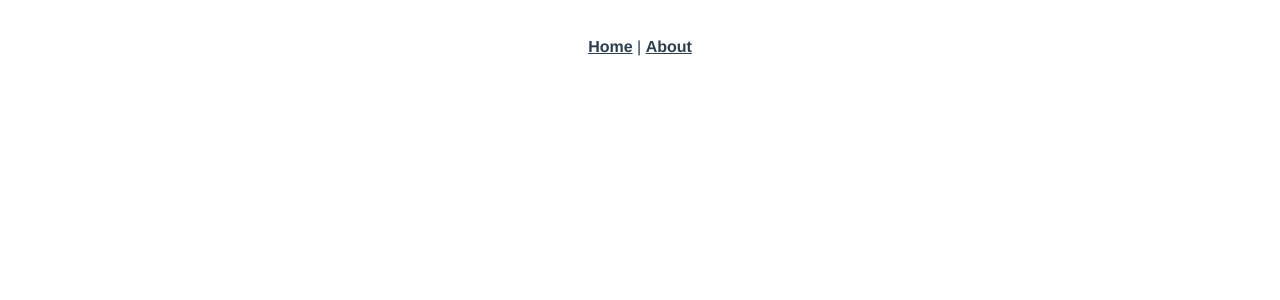
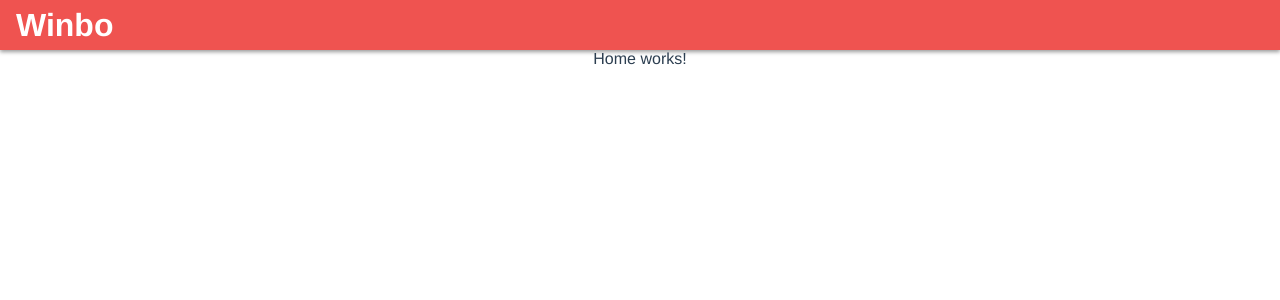
Before and after one commit to gustavo-hillesheim/window-board, a Vue app: page /#/home in a window 1280 px wide. Shown: the top 300 px of the page. Built offline with nearby package versions, Linux system fonts and the light colour scheme.

Commit message:
Init repository

```diff
--- a/src/App.vue
+++ b/src/App.vue
@@ -1,14 +1,15 @@
 <template>
   <div id="app">
-    <div id="nav">
-      <router-link to="/">Home</router-link> |
-      <router-link to="/about">About</router-link>
-    </div>
-    <router-view/>
+    <router-view />
   </div>
 </template>
 
 <style>
+body {
+  padding: 0;
+  margin: 0;
+}
+
 #app {
   font-family: Avenir, Helvetica, Arial, sans-serif;
   -webkit-font-smoothing: antialiased;
--- a/src/components/HelloWorld.vue
+++ /dev/null
@@ -1,62 +0,0 @@
-<template>
-  <div class="hello">
-    <h1>{{ msg }}</h1>
-    <p>
-      For a guide and recipes on how to configure / customize this project,<br>
-      check out the
-      <a href="https://cli.vuejs.org" target="_blank" rel="noopener">vue-cli documentation</a>.
-    </p>
-    <h3>Installed CLI Plugins</h3>
-    <ul>
-      <li><a href="https://github.com/vuejs/vue-cli/tree/dev/packages/%40vue/cli-plugin-babel" target="_blank" rel="noopener">babel</a></li>
-      <li><a href="https://github.com/vuejs/vue-cli/tree/dev/packages/%40vue/cli-plugin-router" target="_blank" rel="noopener">router</a></li>
-      <li><a href="https://github.com/vuejs/vue-cli/tree/dev/packages/%40vue/cli-plugin-vuex" target="_blank" rel="noopener">vuex</a></li>
-      <li><a href="https://github.com/vuejs/vue-cli/tree/dev/packages/%40vue/cli-plugin-typescript" target="_blank" rel="noopener">typescript</a></li>
-    </ul>
-    <h3>Essential Links</h3>
-    <ul>
-      <li><a href="https://vuejs.org" target="_blank" rel="noopener">Core Docs</a></li>
-      <li><a href="https://forum.vuejs.org" target="_blank" rel="noopener">Forum</a></li>
-      <li><a href="https://chat.vuejs.org" target="_blank" rel="noopener">Community Chat</a></li>
-      <li><a href="https://twitter.com/vuejs" target="_blank" rel="noopener">Twitter</a></li>
-      <li><a href="https://news.vuejs.org" target="_blank" rel="noopener">News</a></li>
-    </ul>
-    <h3>Ecosystem</h3>
-    <ul>
-      <li><a href="https://router.vuejs.org" target="_blank" rel="noopener">vue-router</a></li>
-      <li><a href="https://vuex.vuejs.org" target="_blank" rel="noopener">vuex</a></li>
-      <li><a href="https://github.com/vuejs/vue-devtools#vue-devtools" target="_blank" rel="noopener">vue-devtools</a></li>
-      <li><a href="https://vue-loader.vuejs.org" target="_blank" rel="noopener">vue-loader</a></li>
-      <li><a href="https://github.com/vuejs/awesome-vue" target="_blank" rel="noopener">awesome-vue</a></li>
-    </ul>
-  </div>
-</template>
-
-<script lang="ts">
-import Vue from 'vue';
-
-export default Vue.extend({
-  name: 'HelloWorld',
-  props: {
-    msg: String,
-  },
-});
-</script>
-
-<!-- Add "scoped" attribute to limit CSS to this component only -->
-<style scoped>
-h3 {
-  margin: 40px 0 0;
-}
-ul {
-  list-style-type: none;
-  padding: 0;
-}
-li {
-  display: inline-block;
-  margin: 0 10px;
-}
-a {
-  color: #42b983;
-}
-</style>
--- /dev/null
+++ b/src/components/PageLayout.vue
@@ -0,0 +1,21 @@
+<template>
+  <PageLayoutTemplate>
+    <template #header>
+      <TheHeader />
+    </template>
+    <template #content>
+      <router-view />
+    </template>
+  </PageLayoutTemplate>
+</template>
+<script lang="ts">
+import Vue from "vue";
+
+import PageLayoutTemplate from "./templates/PageLayoutTemplate.vue";
+import TheHeader from "./molecules/TheHeader.vue";
+
+export default Vue.extend({
+  name: "page-layout",
+  components: { TheHeader, PageLayoutTemplate },
+});
+</script>
--- /dev/null
+++ b/src/components/atoms/TheLogo.vue
@@ -0,0 +1,17 @@
+<template>
+  <span class="logo">Winbo</span>
+</template>
+<script lang="ts">
+import Vue from "vue";
+
+export default Vue.extend({
+  name: "the-logo",
+});
+</script>
+<style scoped>
+.logo {
+  font-size: 32px;
+  font-weight: bold;
+  color: white;
+}
+</style>
--- /dev/null
+++ b/src/components/molecules/TheHeader.vue
@@ -0,0 +1,29 @@
+<template>
+  <div class="header">
+    <TheLogo />
+  </div>
+</template>
+<script lang="ts">
+import Vue from "vue";
+
+import TheLogo from "../atoms/TheLogo.vue";
+
+export default Vue.extend({
+  name: "the-header",
+  components: { TheLogo },
+});
+</script>
+<style scoped>
+.header {
+  display: flex;
+  min-height: 50px;
+  min-width: 100%;
+  background-color: #ef5350;
+  box-shadow: rgba(0, 0, 0, 0.4) 0px 2px 4px;
+}
+
+.logo {
+  margin: auto 0;
+  padding-left: 16px;
+}
+</style>
--- /dev/null
+++ b/src/components/templates/PageLayoutTemplate.vue
@@ -0,0 +1,21 @@
+<template>
+  <div class="layout">
+    <slot name="header" class="header"></slot>
+    <slot name="content"></slot>
+  </div>
+</template>
+<script lang="ts">
+import Vue from "vue";
+
+export default Vue.extend({
+  name: "page-layout-template",
+});
+</script>
+<style scoped>
+.layout {
+  display: flex;
+  flex-direction: column;
+  min-height: 100vh;
+  min-width: 100vw;
+}
+</style>
--- a/src/router/index.ts
+++ b/src/router/index.ts
@@ -1,27 +1,36 @@
-import Vue from 'vue'
-import VueRouter, { RouteConfig } from 'vue-router'
-import Home from '../views/Home.vue'
+import Vue from "vue";
+import VueRouter, { RouteConfig } from "vue-router";
 
-Vue.use(VueRouter)
+import HomePage from "../views/HomePage.vue";
+import PageLayout from "../components/PageLayout.vue";
+
+Vue.use(VueRouter);
 
 const routes: Array<RouteConfig> = [
   {
-    path: '/',
-    name: 'Home',
-    component: Home
+    path: "/",
+    name: "layout",
+    component: PageLayout,
+    children: [
+      {
+        path: "home",
+        name: "home",
+        component: HomePage,
+      },
+      {
+        path: "**",
+        redirect: "/home",
+      },
+    ],
   },
   {
-    path: '/about',
-    name: 'About',
-    // route level code-splitting
-    // this generates a separate chunk (about.[hash].js) for this route
-    // which is lazy-loaded when the route is visited.
-    component: () => import(/* webpackChunkName: "about" */ '../views/About.vue')
-  }
-]
+    path: "**",
+    redirect: "/home",
+  },
+];
 
 const router = new VueRouter({
-  routes
-})
+  routes,
+});
 
-export default router
+export default router;
--- a/src/views/About.vue
+++ /dev/null
@@ -1,5 +0,0 @@
-<template>
-  <div class="about">
-    <h1>This is an about page</h1>
-  </div>
-</template>
--- a/src/views/Home.vue
+++ /dev/null
@@ -1,18 +0,0 @@
-<template>
-  <div class="home">
-    <img alt="Vue logo" src="../assets/logo.png">
-    <HelloWorld msg="Welcome to Your Vue.js + TypeScript App"/>
-  </div>
-</template>
-
-<script lang="ts">
-import Vue from 'vue';
-import HelloWorld from '@/components/HelloWorld.vue'; // @ is an alias to /src
-
-export default Vue.extend({
-  name: 'Home',
-  components: {
-    HelloWorld,
-  },
-});
-</script>
--- /dev/null
+++ b/src/views/HomePage.vue
@@ -0,0 +1,13 @@
+<template>
+  <div class="home">
+    Home works!
+  </div>
+</template>
+
+<script lang="ts">
+import Vue from "vue";
+
+export default Vue.extend({
+  name: "Home",
+});
+</script>
```
